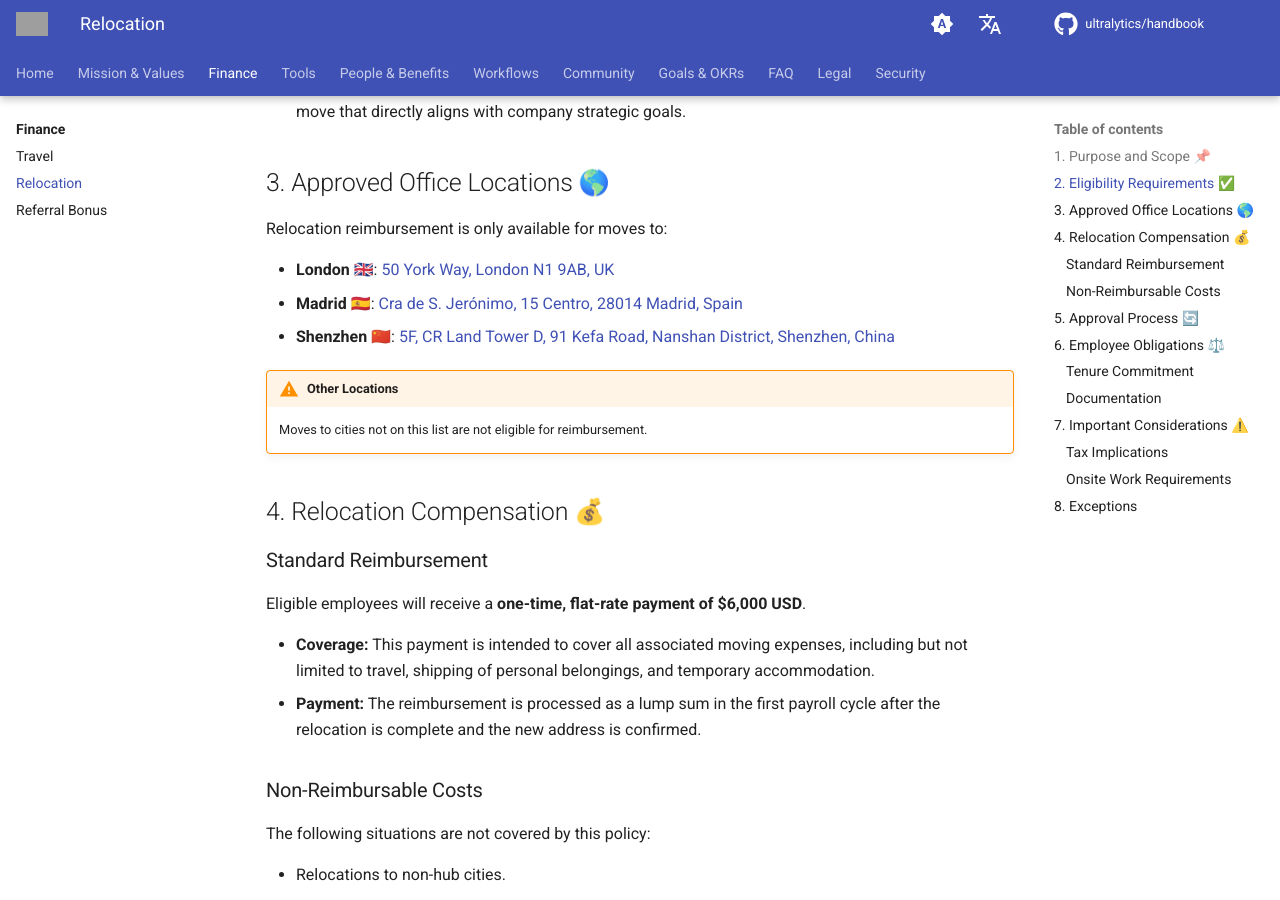
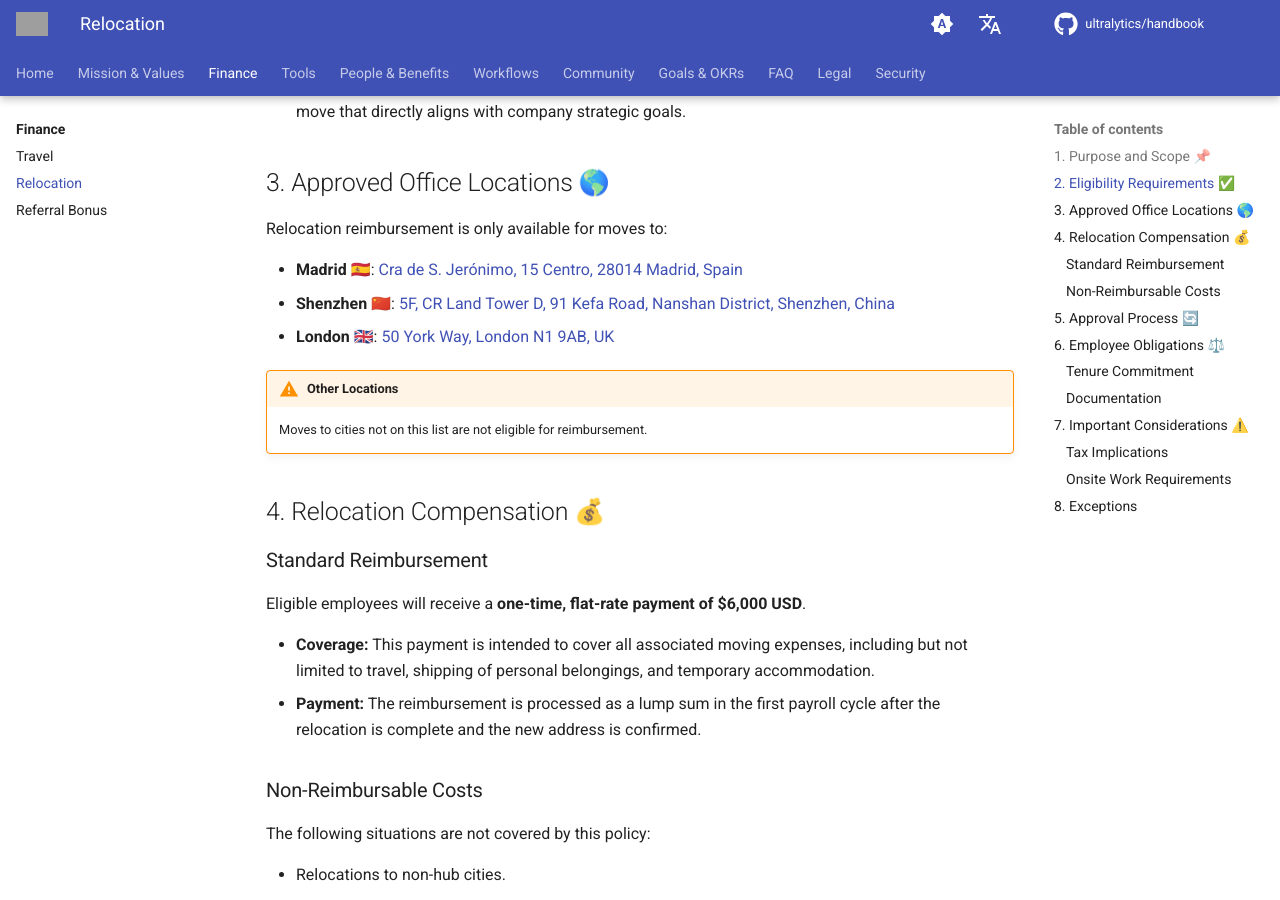
Before and after one commit to ultralytics/handbook, an MkDocs documentation site: the page built from docs/en/finance/relocation.md, in a window 1280 px wide and 900 px high, scrolled down 609 px. Built offline with MkDocs 1.6.1 and Material for MkDocs 9.7.7, drawn with Linux system fonts in a browser that asks for light colours; comment, search, counter and statistics services are not loaded; grey boxes are pictures that could not be loaded.

```diff
--- a/docs/en/finance/relocation.md
+++ b/docs/en/finance/relocation.md
@@ -22,9 +22,9 @@ Relocation assistance is reserved for employees who meet the following criteria:
 
 Relocation reimbursement is only available for moves to:
 
-- **London** 🇬🇧: [50 York Way, London N1 9AB, UK](https://maps.google.com/?q=50+York+Way,+London+N1+9AB,+UK)
 - **Madrid** 🇪🇸: [Cra de S. Jerónimo, 15 Centro, 28014 Madrid, Spain](https://maps.google.com/?q=Cra+de+S.+Jerónimo,+15+Centro,+28014+Madrid,+Spain)
 - **Shenzhen** 🇨🇳: [5F, CR Land Tower D, 91 Kefa Road, Nanshan District, Shenzhen, China](https://maps.google.com/?q=5F,+CR+Land+Tower+D,+91+Kefa+Road,+Nanshan+District,+Shenzhen,+China)
+- **London** 🇬🇧: [50 York Way, London N1 9AB, UK](https://maps.google.com/?q=50+York+Way,+London+N1+9AB,+UK)
 
 !!! warning "Other Locations"
 
```
